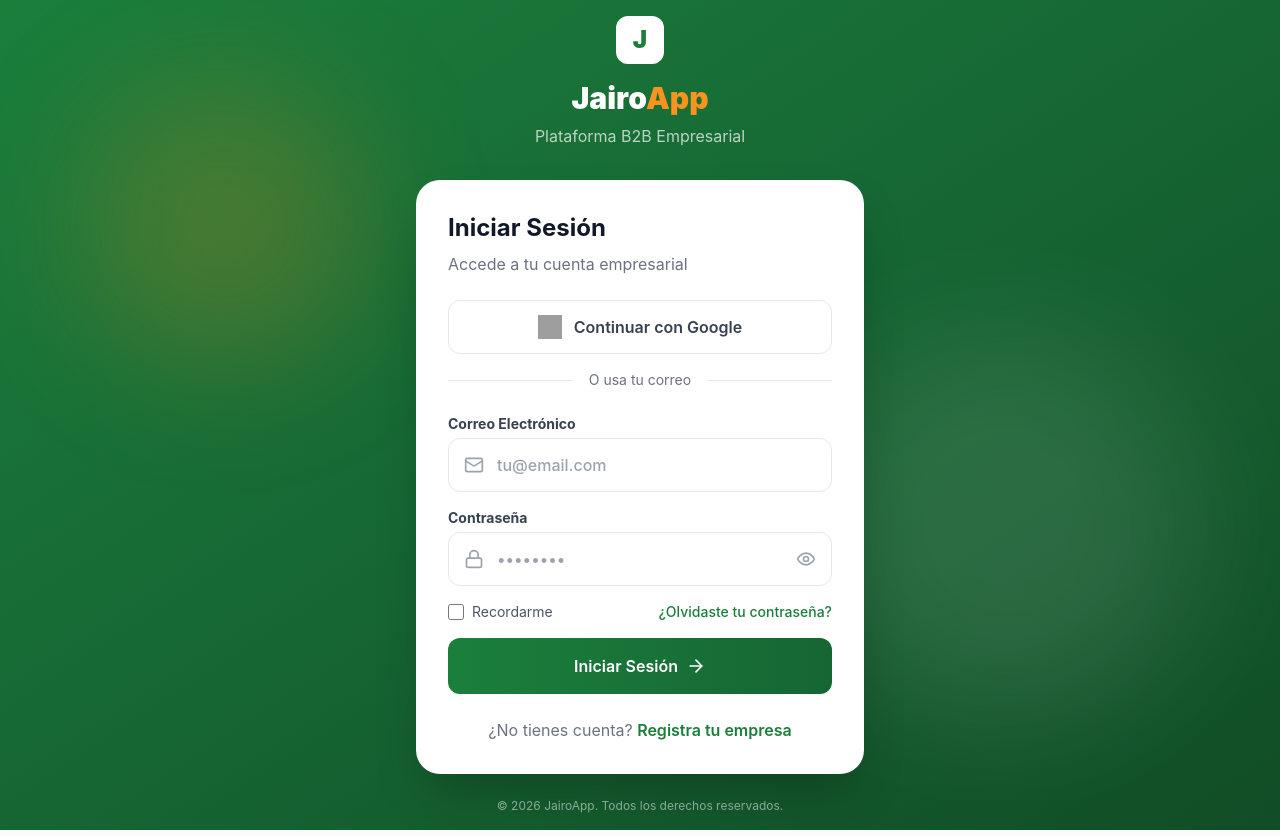
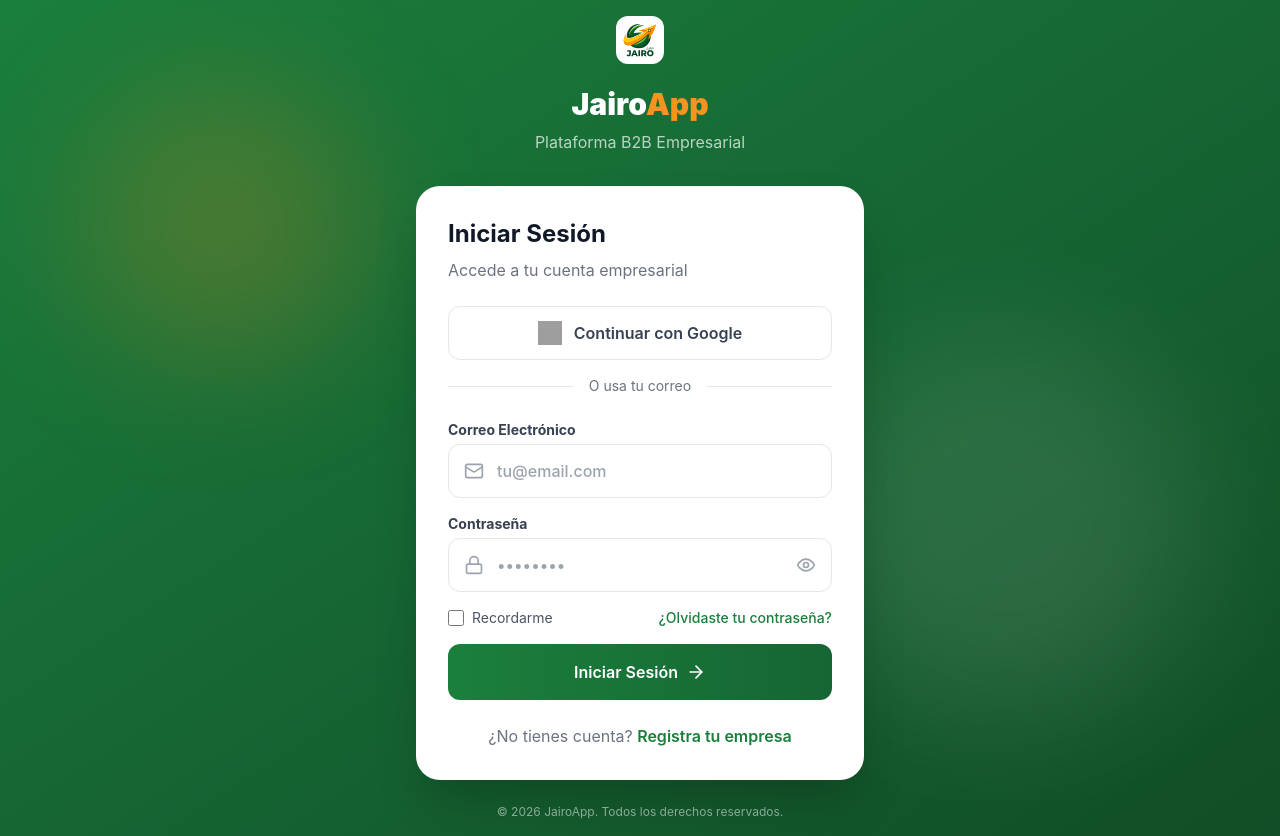
Before and after one commit to ExpertosTI/jairo, a Next.js app in the folder apps/web/: page /login in a window 1280 px wide. Built offline with nearby package versions, Linux system fonts and the light colour scheme; grey boxes are pictures that could not be loaded.

Commit message:
fix(web): Replace all remaining J icons with logo.svg

```diff
--- a/apps/web/app/analytics/page.tsx
+++ b/apps/web/app/analytics/page.tsx
@@ -86,9 +86,7 @@
                 <div className="max-w-7xl mx-auto px-4 py-8">
                     <div className="flex items-center gap-4 mb-6">
                         <Link href="/directorio" className="flex items-center gap-2">
-                            <div className="w-10 h-10 bg-white rounded-xl flex items-center justify-center">
-                                <span className="text-primary font-black text-lg">J</span>
-                            </div>
+                            <img src="/logo.svg" alt="JairoApp" className="w-10 h-10 object-contain bg-white rounded-xl p-1" />
                             <span className="text-2xl font-black">JairoApp</span>
                         </Link>
                     </div>
@@ -140,8 +138,8 @@
                             key={tab.id}
                             onClick={() => setActiveTab(tab.id as any)}
                             className={`px-4 py-2 rounded-lg font-medium text-sm transition-colors ${activeTab === tab.id
-                                    ? 'bg-primary text-white'
-                                    : 'text-gray-600 hover:bg-gray-100'
+                                ? 'bg-primary text-white'
+                                : 'text-gray-600 hover:bg-gray-100'
                                 }`}
                         >
                             {tab.label}
--- a/apps/web/app/cotizaciones/page.tsx
+++ b/apps/web/app/cotizaciones/page.tsx
@@ -112,9 +112,7 @@
                 <div className="max-w-7xl mx-auto px-4 py-8">
                     <div className="flex items-center justify-between mb-6">
                         <Link href="/directorio" className="flex items-center gap-2">
-                            <div className="w-10 h-10 bg-white rounded-xl flex items-center justify-center">
-                                <span className="text-primary font-black text-lg">J</span>
-                            </div>
+                            <img src="/logo.svg" alt="JairoApp" className="w-10 h-10 object-contain bg-white rounded-xl p-1" />
                             <span className="text-2xl font-black">JairoApp</span>
                         </Link>
                         <button
@@ -143,8 +141,8 @@
                                 key={tab.id}
                                 onClick={() => setActiveTab(tab.id as any)}
                                 className={`py-4 border-b-2 font-medium transition-colors ${activeTab === tab.id
-                                        ? 'border-primary text-primary'
-                                        : 'border-transparent text-gray-500 hover:text-gray-700'
+                                    ? 'border-primary text-primary'
+                                    : 'border-transparent text-gray-500 hover:text-gray-700'
                                     }`}
                             >
                                 {tab.label}
--- a/apps/web/app/login/page.tsx
+++ b/apps/web/app/login/page.tsx
@@ -61,9 +61,7 @@
                 {/* Logo */}
                 <div className="text-center mb-8">
                     <Link href="/" className="inline-flex items-center gap-2 justify-center">
-                        <div className="w-12 h-12 bg-white rounded-xl flex items-center justify-center">
-                            <span className="text-primary font-black text-2xl">J</span>
-                        </div>
+                        <img src="/logo.svg" alt="JairoApp" className="w-12 h-12 object-contain bg-white rounded-xl p-1" />
                     </Link>
                     <h1 className="text-3xl font-black text-white mt-4">
                         <span>Jairo</span>
--- a/apps/web/app/onboarding/page.tsx
+++ b/apps/web/app/onboarding/page.tsx
@@ -110,9 +110,7 @@
                 {/* Header */}
                 <div className="text-center mb-8">
                     <Link href="/" className="inline-flex items-center gap-2 mb-6">
-                        <div className="w-12 h-12 bg-white rounded-xl flex items-center justify-center">
-                            <span className="text-primary font-black text-xl">J</span>
-                        </div>
+                        <img src="/logo.svg" alt="JairoApp" className="w-12 h-12 object-contain bg-white rounded-xl p-1" />
                         <span className="text-3xl font-black text-white">JairoApp</span>
                     </Link>
                     <h1 className="text-2xl font-bold text-white mb-2">¡Bienvenido a JairoApp!</h1>
--- a/apps/web/components/admin/Sidebar.tsx
+++ b/apps/web/components/admin/Sidebar.tsx
@@ -33,9 +33,6 @@
             {/* Mobile Header */}
             <div className="lg:hidden fixed top-0 left-0 right-0 bg-white border-b z-50 px-4 py-3 flex items-center justify-between">
                 <Link href="/admin" className="flex items-center gap-2">
-// <div className="w-8 h-8 bg-gradient-to-br from-primary to-secondary rounded-lg flex items-center justify-center">
-                    //     <span className="text-white font-black text-sm">J</span>
-                    // </div>
                     <img src="/logo.svg" alt="JairoApp" className="w-8 h-8 object-contain" />
                     <span className="font-black text-lg">
                         <span className="text-primary">Jairo</span>
```
